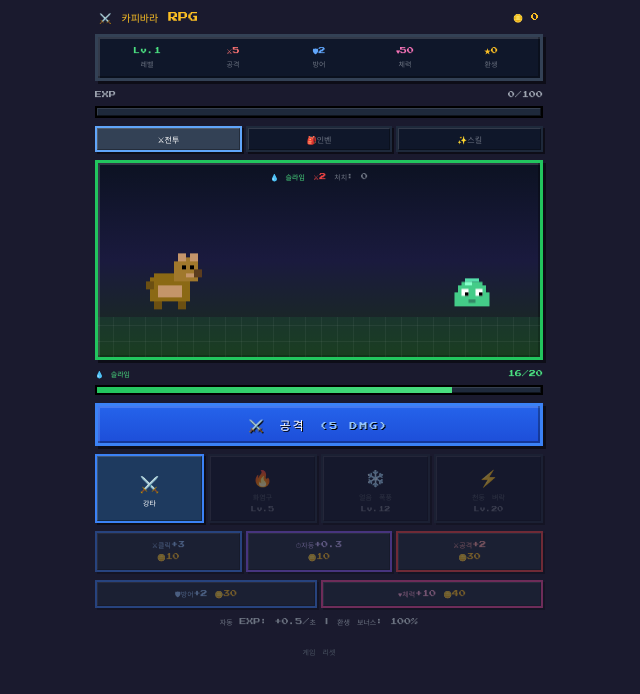
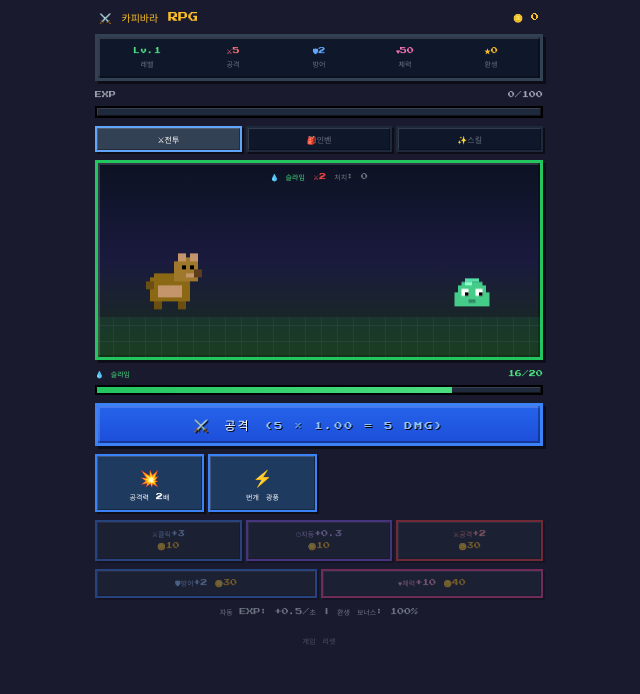
Before and after one commit to jini2399/indie-games, a Next.js app: page /indie-games/capybara in a window 1280 px wide. Both pictures are taken after a click on the button "▶ GAME START". Shown: the top 694 px of the page, without its empty margins (321-961 px from the left). Built offline with nearby package versions, Linux system fonts and the light colour scheme.

Commit message:
🎮 최종 배포: 피버 스킬, 전투 시스템, 환생 보상, 모든 기능 완성

```diff
--- a/src/app/capybara/page.tsx
+++ b/src/app/capybara/page.tsx
@@ -107,7 +107,7 @@ interface GameState {
 }
 
 // ─── Constants ───────────────────────────────────────────────────────
-const STORAGE_KEY = "capybara-pixel-rpg-v2";
+const STORAGE_KEY = "capybara-pixel-rpg-v3";
 const EXP_PER_LEVEL = 100;
 const BOSS_INTERVAL = 10;
 const REBIRTH_LEVEL = 30;
@@ -159,10 +159,8 @@ const ALL_ITEMS: Omit<Item, "id">[] = [
 ];
 
 const DEFAULT_SKILLS: Skill[] = [
-  { id: "slash", name: "강타", emoji: "⚔️", damage: 20, cooldown: 5000, lastUsed: 0, unlockLevel: 1, description: "강력한 일격" },
-  { id: "fire", name: "화염구", emoji: "🔥", damage: 50, cooldown: 10000, lastUsed: 0, unlockLevel: 5, description: "불꽃 마법" },
-  { id: "ice", name: "얼음 폭풍", emoji: "❄️", damage: 80, cooldown: 15000, lastUsed: 0, unlockLevel: 12, description: "빙결 마법" },
-  { id: "thunder", name: "천둥 벼락", emoji: "⚡", damage: 150, cooldown: 25000, lastUsed: 0, unlockLevel: 20, description: "최강 마법" },
+  { id: "double_attack", name: "공격력 2배", emoji: "💥", damage: 0, cooldown: 60000, lastUsed: 0, unlockLevel: 1, description: "다음 공격의 공격력이 2배가 된다" },
+  { id: "auto_fever", name: "번개 광풍", emoji: "⚡", damage: 0, cooldown: 60000, lastUsed: 0, unlockLevel: 1, description: "0.05초마다 자동으로 공격 (3초간)" },
 ];
 
 const BOSS_EMOJIS = ["👹", "🐉", "💀", "👿", "🦇", "🕷️", "🐍", "👾"];
@@ -1412,7 +1410,7 @@ export default function Home() {
                   transition: "opacity 0.1s ease",
                 }}
               >
-                ⚔️ 공격 <span style={{ fontSize: 8, color: state.isBossFight ? "#fca5a5" : "#93c5fd" }}>({getTotalAtk(state)} DMG)</span>
+                ⚔️ 공격 <span style={{ fontSize: 8, color: state.isBossFight ? "#fca5a5" : "#93c5fd" }}>({state.baseAtk} × {state.rebirthBonus.toFixed(2)} = {getTotalAtk(state)} DMG)</span>
               </button>
             )}
 
```
